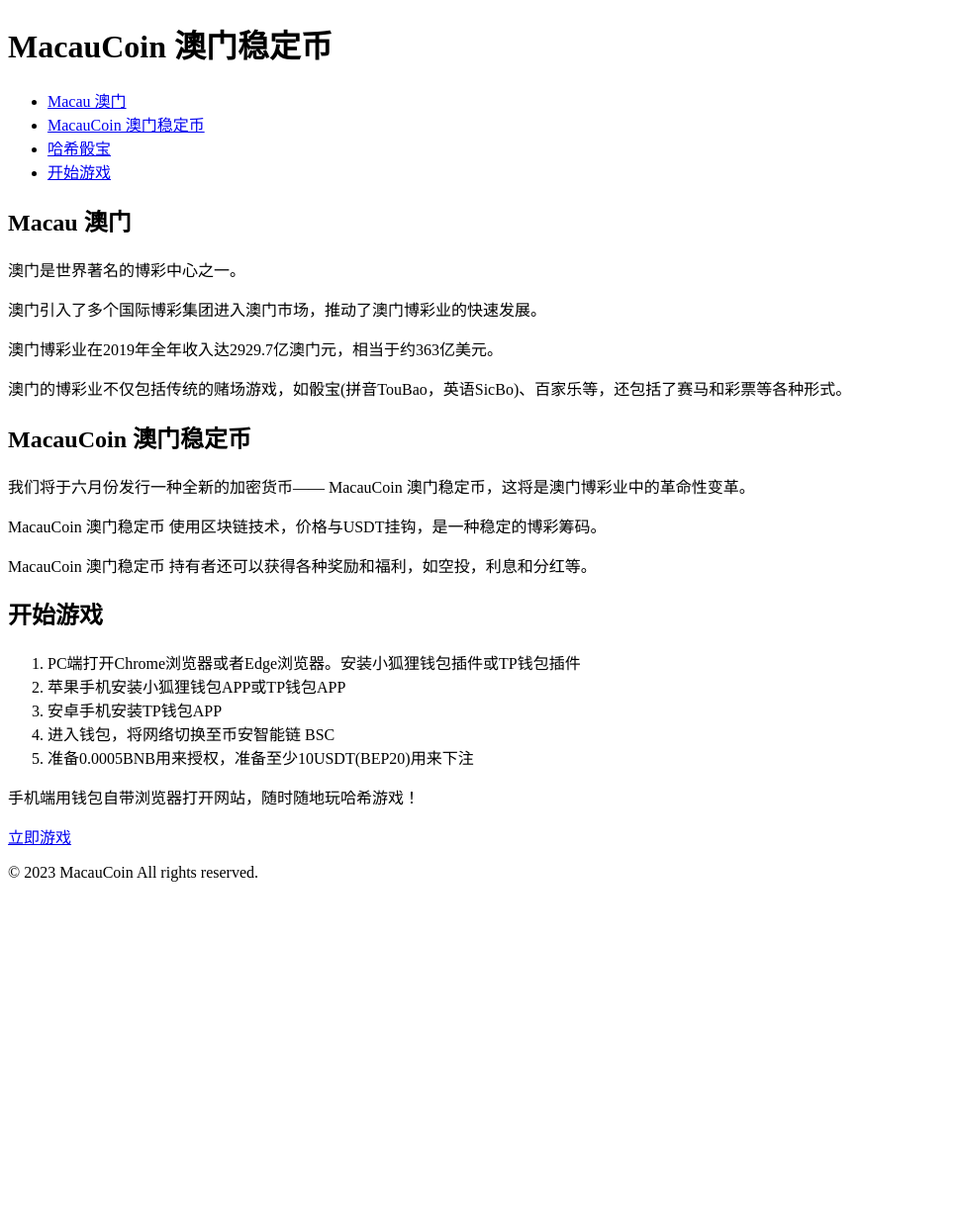
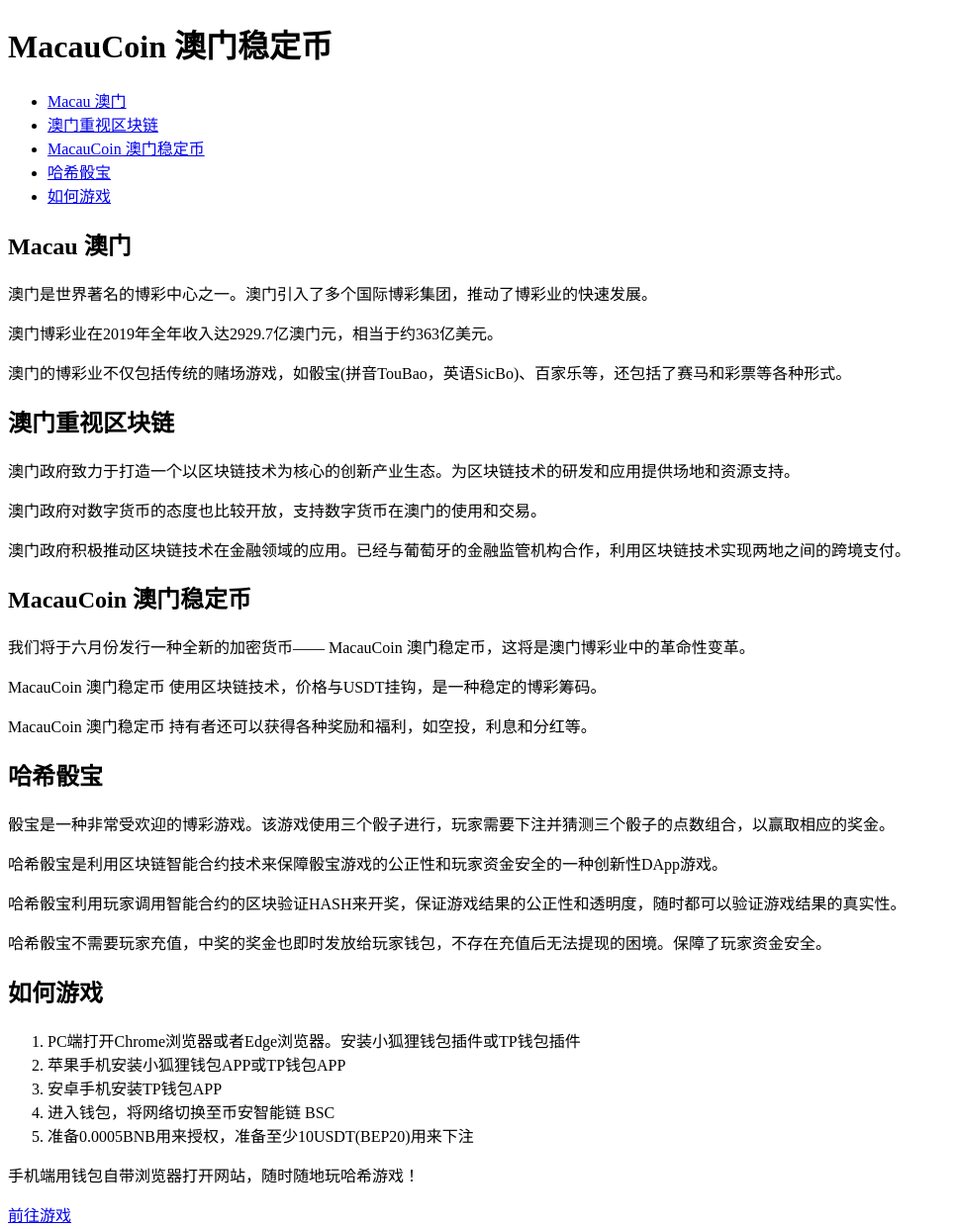
Before and after one commit to MacauCoin/MacauCoin.github.io, a plain HTML site: page index.html in a window 1280 px wide. Shown: the top 1242 px of the page at 99% size, without its empty margins (0-965 px from the left). Before the commit the page ends 907 px from the top, so only its background shows below. Drawn offline with Linux system fonts and the light colour scheme.

Commit message:
Update index.html

```diff
--- a/index.html
+++ b/index.html
@@ -13,7 +13,7 @@
     <meta charset="UTF-8">
     <title>MacauCoin 澳门稳定币</title>
     <meta name="description" content=" MacauCoin 澳门稳定币 是一种值得信赖的加密货币。">
-    <meta name="keywords" content="macau,coin,macaucoin,澳门,加密货币,澳门稳定币,区块链,博彩,菠菜,hash,哈希">
+    <meta name="keywords" content="macau,coin,macaucoin,澳门,加密货币,澳门稳定币,区块链,博彩,菠菜,hash,哈希,骰宝,DApp">
     <meta name="viewport" content="width=device-width, initial-scale=1.0">
   </head>
   <body>
@@ -22,19 +22,25 @@
       <nav>
         <ul>
           <li><a href="#Macau澳门">Macau 澳门 </a></li>
+	  <li><a href="#澳门重视区块链">澳门重视区块链 </a></li>
           <li><a href="#MacauCoin澳门稳定币">MacauCoin 澳门稳定币 </a></li>
 	  <li><a href="#哈希骰宝">哈希骰宝 </a></li>
-          <li><a href="#开始游戏">开始游戏</a></li>
+          <li><a href="#如何游戏">如何游戏</a></li>
         </ul>
       </nav>
     </header>
     <main>
       <section id="Macau澳门">
         <h2>Macau 澳门 </h2>
-        <p>澳门是世界著名的博彩中心之一。</p>
-        <p>澳门引入了多个国际博彩集团进入澳门市场，推动了澳门博彩业的快速发展。</p>
+        <p>澳门是世界著名的博彩中心之一。澳门引入了多个国际博彩集团，推动了博彩业的快速发展。</p>
 	<p>澳门博彩业在2019年全年收入达2929.7亿澳门元，相当于约363亿美元。</p>
         <p>澳门的博彩业不仅包括传统的赌场游戏，如骰宝(拼音TouBao，英语SicBo)、百家乐等，还包括了赛马和彩票等各种形式。</p>
+      </section>
+      <section id="澳门重视区块链">
+        <h2>澳门重视区块链 </h2>
+        <p>澳门政府致力于打造一个以区块链技术为核心的创新产业生态。为区块链技术的研发和应用提供场地和资源支持。</p>
+	<p>澳门政府对数字货币的态度也比较开放，支持数字货币在澳门的使用和交易。</p>
+        <p>澳门政府积极推动区块链技术在金融领域的应用。已经与葡萄牙的金融监管机构合作，利用区块链技术实现两地之间的跨境支付。</p>
       </section>
 	  <section id="MacauCoin澳门稳定币">
         <h2>MacauCoin 澳门稳定币 </h2>
@@ -42,8 +48,15 @@
 	<p>MacauCoin 澳门稳定币 使用区块链技术，价格与USDT挂钩，是一种稳定的博彩筹码。</p>
 	<p>MacauCoin 澳门稳定币 持有者还可以获得各种奖励和福利，如空投，利息和分红等。</p>
       </section>
-      <section id="开始游戏">
-        <h2>开始游戏</h2>
+      <section id="哈希骰宝">
+        <h2>哈希骰宝 </h2>
+        <p>骰宝是一种非常受欢迎的博彩游戏。该游戏使用三个骰子进行，玩家需要下注并猜测三个骰子的点数组合，以赢取相应的奖金。</p>
+	<p>哈希骰宝是利用区块链智能合约技术来保障骰宝游戏的公正性和玩家资金安全的一种创新性DApp游戏。</p>
+        <p>哈希骰宝利用玩家调用智能合约的区块验证HASH来开奖，保证游戏结果的公正性和透明度，随时都可以验证游戏结果的真实性。</p>
+        <p>哈希骰宝不需要玩家充值，中奖的奖金也即时发放给玩家钱包，不存在充值后无法提现的困境。保障了玩家资金安全。</p>
+      </section>
+      <section id="如何游戏">
+        <h2>如何游戏</h2>
 	<ol>
 	  <li>PC端打开Chrome浏览器或者Edge浏览器。安装小狐狸钱包插件或TP钱包插件 </li>
           <li>苹果手机安装小狐狸钱包APP或TP钱包APP </li>
@@ -52,7 +65,7 @@
           <li>准备0.0005BNB用来授权，准备至少10USDT(BEP20)用来下注 </li>
         </ol>
         <p>手机端用钱包自带浏览器打开网站，随时随地玩哈希游戏！</p>
-        <a href="https://www.game.am">立即游戏</a>
+        <a href="https://www.game.am">前往游戏</a>
       </section>
     </main>
     <footer>
```
Lines whose indentation alone changed are shown as unchanged.
